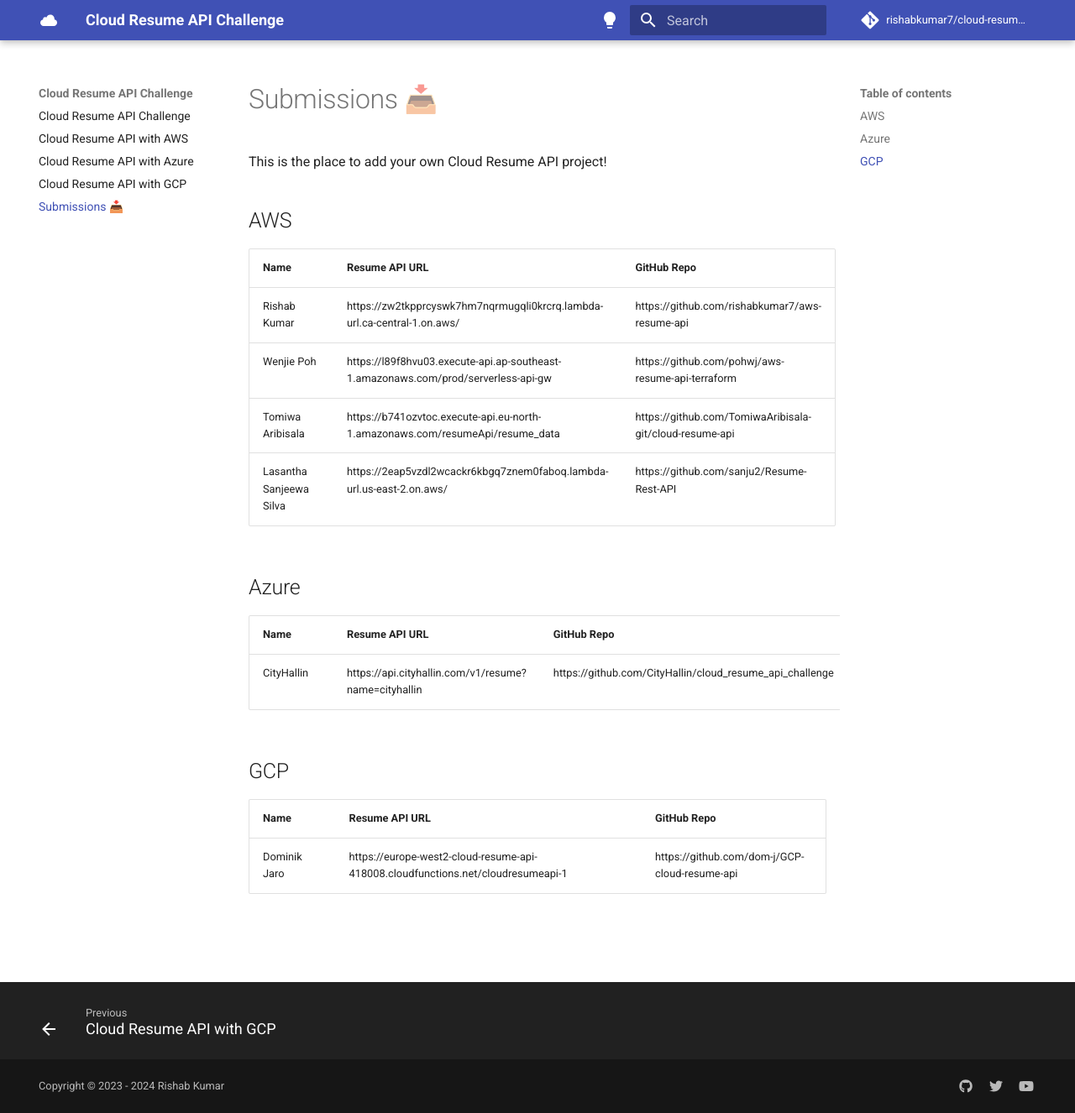
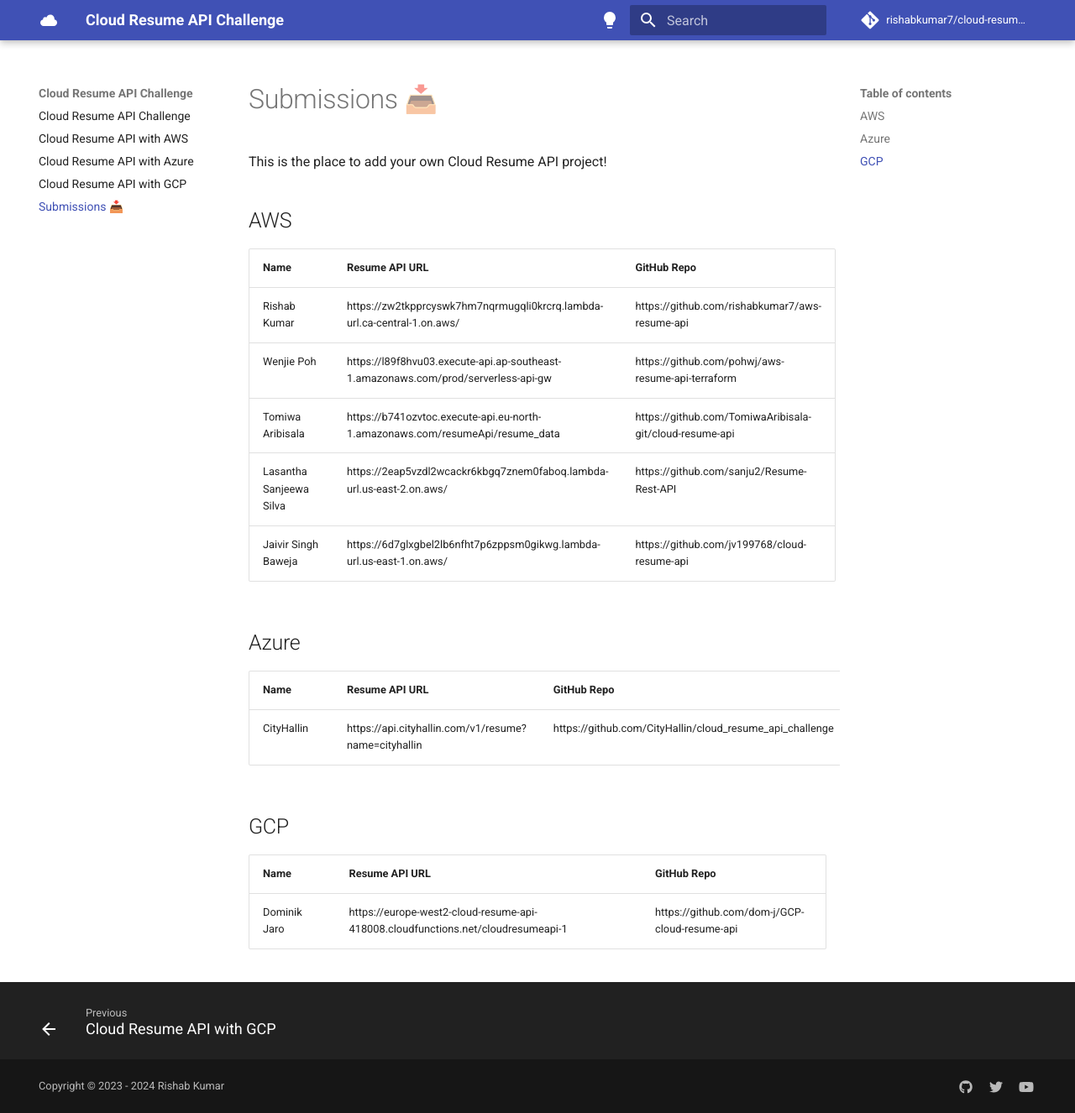
Before and after one commit to rishabkumar7/cloud-resume-api, an MkDocs documentation site: the page built from docs/submissions.md, in a window 1280 px wide and 1326 px high. Shown: the whole window at 84% size. Built offline with MkDocs 1.6.1 and Material for MkDocs 9.7.7, drawn with Linux system fonts in a browser that asks for light colours; comment, search, counter and statistics services are not loaded.

Commit message:
Update submissions.md

```diff
--- a/docs/submissions.md
+++ b/docs/submissions.md
@@ -9,7 +9,8 @@
 | Rishab Kumar | https://zw2tkpprcyswk7hm7nqrmugqli0krcrq.lambda-url.ca-central-1.on.aws/  | https://github.com/rishabkumar7/aws-resume-api |
 | Wenjie Poh   | https://l89f8hvu03.execute-api.ap-southeast-1.amazonaws.com/prod/serverless-api-gw | https://github.com/pohwj/aws-resume-api-terraform |
 | Tomiwa Aribisala   | https://b741ozvtoc.execute-api.eu-north-1.amazonaws.com/resumeApi/resume_data | https://github.com/TomiwaAribisala-git/cloud-resume-api |
-| Lasantha Sanjeewa Silva | https://2eap5vzdl2wcackr6kbgq7znem0faboq.lambda-url.us-east-2.on.aws/ | https://github.com/sanju2/Resume-Rest-API |
+| Lasantha Sanjeewa Silva | https://2eap5vzdl2wcackr6kbgq7znem0faboq.lambda-url.us-east-2.on.aws/ | https://github.com/sanju2/Resume-Rest-API
+| Jaivir Singh Baweja | https://6d7glxgbel2lb6nfht7p6zppsm0gikwg.lambda-url.us-east-1.on.aws/ | https://github.com/jv199768/cloud-resume-api
 
 ## Azure
 
```
